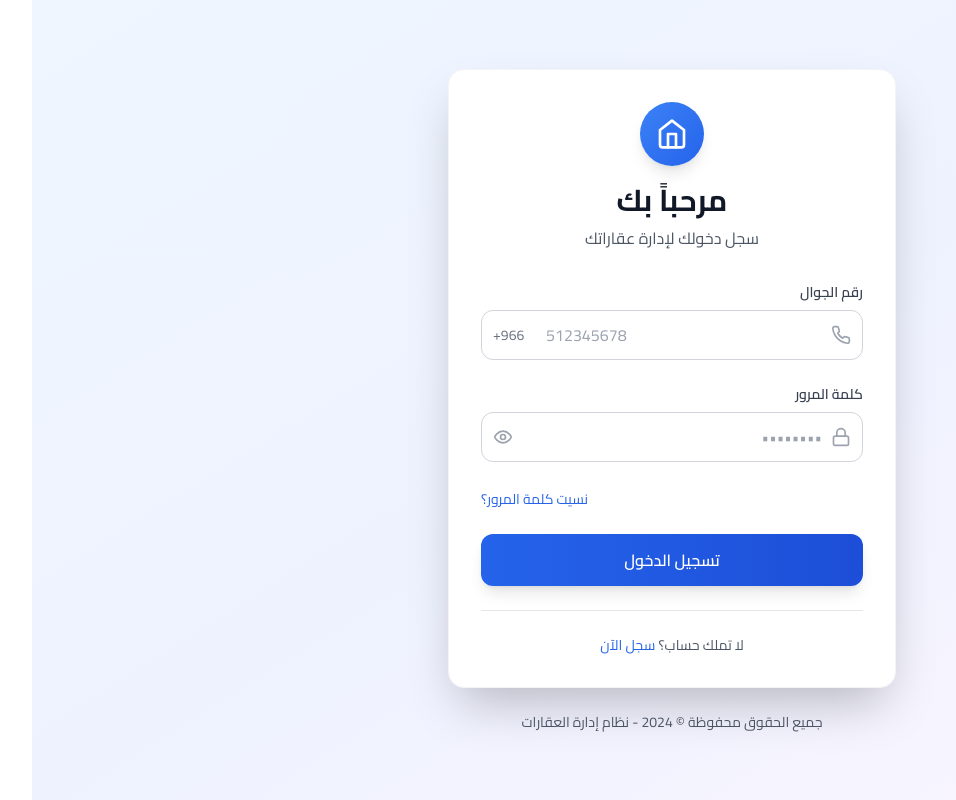
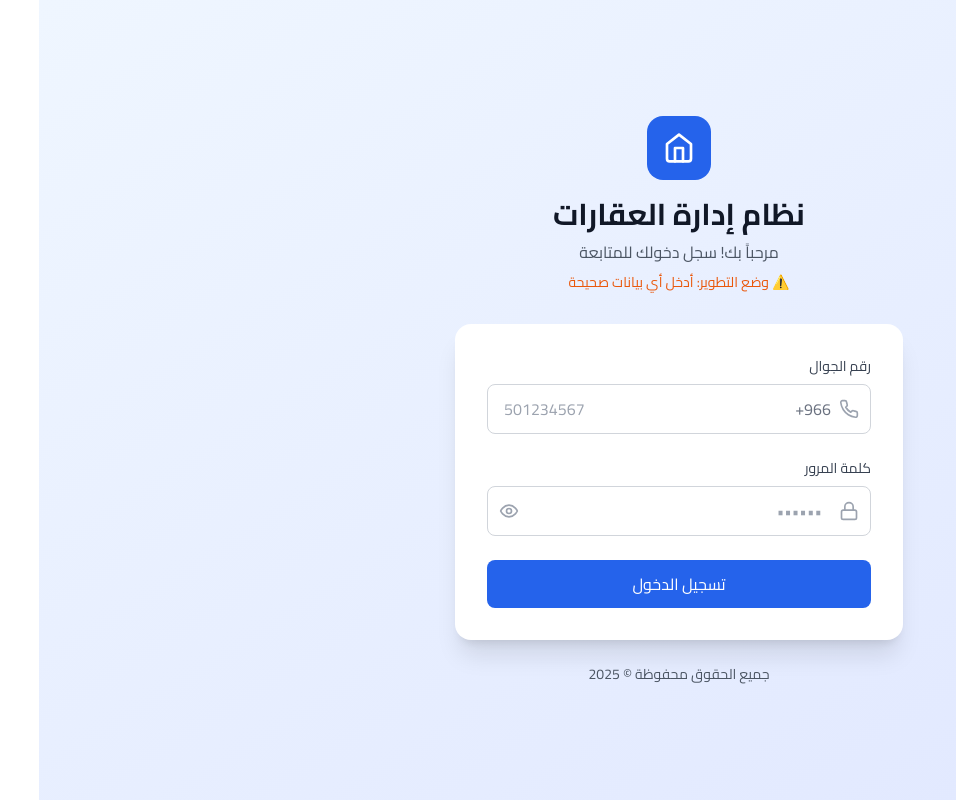
Before and after one commit to majed05718/Website, a Next.js app in the folder Web/: page /login in a window 1280 px wide. Shown: the whole page, without its empty margins (122-1078 px from the left). Built offline with nearby package versions, Linux system fonts and the light colour scheme; no server answers.

Commit message:
19/10/25

```diff
--- a/Web/src/app/login/page.tsx
+++ b/Web/src/app/login/page.tsx
@@ -7,7 +7,6 @@ import { zodResolver } from '@hookform/resolvers/zod'
 import * as z from 'zod'
 import { toast } from 'sonner'
 import { Eye, EyeOff, Phone, Lock, Home } from 'lucide-react'
-import api from '@/lib/api'
 import { useAuthStore } from '@/store/auth-store'
 
 const loginSchema = z.object({
@@ -34,157 +33,126 @@ export default function LoginPage() {
   const onSubmit = async (data: LoginForm) => {
     setIsLoading(true)
     try {
-      const response = await api.post('/auth/login', {
-        phone: `+966${data.phone}`,
-        password: data.password,
-      })
-
-      const { token, user } = response.data
+      // ⚠️ Development only - skip API validation
+      const mockUser = {
+        id: 'dev-user-123',
+        name: 'مستخدم تجريبي',
+        phone: data.phone,
+        role: 'manager',
+        officeId: 'dev-office-456'
+      }
+      const mockToken = 'dev-token-' + Date.now()
 
       // Save to Zustand store
-      setAuth(user, token)
+      setAuth(mockUser, mockToken)
 
       // Save to cookie for middleware
       if (typeof window !== 'undefined') {
-        document.cookie = `auth_token=${token}; path=/; max-age=${60 * 60 * 24 * 7}` // 7 days
+        document.cookie = `auth_token=${mockToken}; path=/; max-age=${60 * 60 * 24 * 7}` // 7 days
       }
 
-      toast.success('تم تسجيل الدخول بنجاح! 🎉')
-
-      setTimeout(() => {
-        router.push('/dashboard')
-      }, 500)
-    } catch (error: any) {
-      console.error('Login error:', error)
-      const message = error.response?.data?.message || 'خطأ في تسجيل الدخول. تحقق من البيانات وحاول مرة أخرى'
-      toast.error(message)
+      toast.success('تم تسجيل الدخول بنجاح')
+      router.push('/dashboard')
+    } catch (error) {
+      toast.error('حدث خطأ في تسجيل الدخول')
     } finally {
       setIsLoading(false)
     }
   }
 
   return (
-    <div className="min-h-screen flex items-center justify-center bg-gradient-to-br from-blue-50 via-indigo-50 to-purple-50 p-4">
-      <div className="w-full max-w-md">
-        {/* Card */}
-        <div className="bg-white rounded-2xl shadow-2xl p-8 border border-gray-100">
-          {/* Header */}
-          <div className="text-center mb-8">
-            <div className="inline-flex items-center justify-center w-16 h-16 bg-gradient-to-br from-blue-500 to-blue-600 rounded-full mb-4 shadow-lg">
-              <Home className="w-8 h-8 text-white" />
-            </div>
-            <h1 className="text-3xl font-bold text-gray-900 mb-2">مرحباً بك</h1>
-            <p className="text-gray-600">سجل دخولك لإدارة عقاراتك</p>
+    <div className="min-h-screen flex items-center justify-center bg-gradient-to-br from-blue-50 to-indigo-100 px-4" dir="rtl">
+      <div className="max-w-md w-full">
+        {/* Logo & Title */}
+        <div className="text-center mb-8">
+          <div className="inline-flex items-center justify-center w-16 h-16 bg-blue-600 rounded-2xl mb-4">
+            <Home className="w-8 h-8 text-white" />
           </div>
+          <h1 className="text-3xl font-bold text-gray-900 mb-2">
+            نظام إدارة العقارات
+          </h1>
+          <p className="text-gray-600">
+            مرحباً بك! سجل دخولك للمتابعة
+          </p>
+          <p className="text-sm text-orange-600 mt-2">
+            ⚠️ وضع التطوير: أدخل أي بيانات صحيحة
+          </p>
+        </div>
 
-          {/* Form */}
+        {/* Login Card */}
+        <div className="bg-white rounded-2xl shadow-xl p-8">
           <form onSubmit={handleSubmit(onSubmit)} className="space-y-6">
             {/* Phone Input */}
             <div>
-              <label className="block text-sm font-semibold text-gray-700 mb-2">
+              <label className="block text-sm font-medium text-gray-700 mb-2">
                 رقم الجوال
               </label>
               <div className="relative">
-                <div className="absolute inset-y-0 right-0 flex items-center pr-3 pointer-events-none">
-                  <Phone className="h-5 w-5 text-gray-400" />
-                </div>
-                <div className="absolute inset-y-0 left-0 flex items-center pl-3 pointer-events-none text-sm text-gray-500 font-medium">
-                  <span>966+</span>
+                <div className="absolute right-3 top-1/2 -translate-y-1/2 flex items-center gap-2 pointer-events-none">
+                  <Phone className="w-5 h-5 text-gray-400" />
+                  <span className="text-gray-500">966+</span>
                 </div>
                 <input
-                  type="text"
                   {...register('phone')}
-                  className="block w-full pr-10 pl-16 py-3 border border-gray-300 rounded-xl focus:ring-2 focus:ring-blue-500 focus:border-transparent transition-all text-left"
-                  placeholder="512345678"
-                  dir="ltr"
-                  maxLength={9}
+                  type="tel"
+                  placeholder="501234567"
+                  className="w-full pr-24 pl-4 py-3 border border-gray-300 rounded-lg focus:ring-2 focus:ring-blue-500 focus:border-transparent"
+                  disabled={isLoading}
                 />
               </div>
               {errors.phone && (
-                <p className="mt-2 text-sm text-red-600 flex items-center gap-1">
-                  <span>⚠️</span> {errors.phone.message}
-                </p>
+                <p className="mt-1 text-sm text-red-600">{errors.phone.message}</p>
               )}
             </div>
 
             {/* Password Input */}
             <div>
-              <label className="block text-sm font-semibold text-gray-700 mb-2">
+              <label className="block text-sm font-medium text-gray-700 mb-2">
                 كلمة المرور
               </label>
               <div className="relative">
-                <div className="absolute inset-y-0 right-0 flex items-center pr-3 pointer-events-none">
-                  <Lock className="h-5 w-5 text-gray-400" />
+                <div className="absolute right-3 top-1/2 -translate-y-1/2 pointer-events-none">
+                  <Lock className="w-5 h-5 text-gray-400" />
                 </div>
                 <input
+                  {...register('password')}
                   type={showPassword ? 'text' : 'password'}
-                  {...register('password')}
-                  className="block w-full pr-10 pl-10 py-3 border border-gray-300 rounded-xl focus:ring-2 focus:ring-blue-500 focus:border-transparent transition-all"
-                  placeholder="••••••••"
+                  placeholder="••••••"
+                  className="w-full pr-12 pl-12 py-3 border border-gray-300 rounded-lg focus:ring-2 focus:ring-blue-500 focus:border-transparent"
+                  disabled={isLoading}
                 />
                 <button
                   type="button"
                   onClick={() => setShowPassword(!showPassword)}
-                  className="absolute inset-y-0 left-0 flex items-center pl-3 hover:bg-gray-50 rounded-l-xl transition-colors"
+                  className="absolute left-3 top-1/2 -translate-y-1/2 text-gray-400 hover:text-gray-600"
+                  disabled={isLoading}
                 >
                   {showPassword ? (
-                    <EyeOff className="h-5 w-5 text-gray-400 hover:text-gray-600" />
+                    <EyeOff className="w-5 h-5" />
                   ) : (
-                    <Eye className="h-5 w-5 text-gray-400 hover:text-gray-600" />
+                    <Eye className="w-5 h-5" />
                   )}
                 </button>
               </div>
               {errors.password && (
-                <p className="mt-2 text-sm text-red-600 flex items-center gap-1">
-                  <span>⚠️</span> {errors.password.message}
-                </p>
+                <p className="mt-1 text-sm text-red-600">{errors.password.message}</p>
               )}
-            </div>
-
-            {/* Forgot Password */}
-            <div className="text-left">
-              <button
-                type="button"
-                className="text-sm text-blue-600 hover:text-blue-800 font-medium hover:underline transition-all"
-              >
-                نسيت كلمة المرور؟
-              </button>
             </div>
 
             {/* Submit Button */}
             <button
               type="submit"
               disabled={isLoading}
-              className="w-full bg-gradient-to-r from-blue-600 to-blue-700 text-white py-3.5 px-4 rounded-xl font-semibold hover:from-blue-700 hover:to-blue-800 focus:outline-none focus:ring-2 focus:ring-blue-500 focus:ring-offset-2 disabled:opacity-50 disabled:cursor-not-allowed transition-all shadow-lg hover:shadow-xl transform hover:scale-[1.02] active:scale-[0.98]"
+              className="w-full bg-blue-600 text-white py-3 rounded-lg font-medium hover:bg-blue-700 focus:ring-4 focus:ring-blue-200 disabled:opacity-50 disabled:cursor-not-allowed transition-colors"
             >
-              {isLoading ? (
-                <span className="flex items-center justify-center gap-2">
-                  <svg className="animate-spin h-5 w-5" viewBox="0 0 24 24">
-                    <circle className="opacity-25" cx="12" cy="12" r="10" stroke="currentColor" strokeWidth="4" fill="none" />
-                    <path className="opacity-75" fill="currentColor" d="M4 12a8 8 0 018-8V0C5.373 0 0 5.373 0 12h4zm2 5.291A7.962 7.962 0 014 12H0c0 3.042 1.135 5.824 3 7.938l3-2.647z" />
-                  </svg>
-                  جاري تسجيل الدخول...
-                </span>
-              ) : (
-                'تسجيل الدخول'
-              )}
+              {isLoading ? 'جاري تسجيل الدخول...' : 'تسجيل الدخول'}
             </button>
           </form>
-
-          {/* Divider */}
-          <div className="mt-6 pt-6 border-t border-gray-200">
-            <p className="text-center text-sm text-gray-600">
-              لا تملك حساب؟{' '}
-              <button className="text-blue-600 hover:text-blue-800 font-medium hover:underline">
-                سجل الآن
-              </button>
-            </p>
-          </div>
         </div>
 
         {/* Footer */}
-        <p className="text-center mt-6 text-sm text-gray-600">
-          جميع الحقوق محفوظة © 2024 - نظام إدارة العقارات
+        <p className="text-center text-sm text-gray-600 mt-6">
+          جميع الحقوق محفوظة © 2025
         </p>
       </div>
     </div>
--- a/Web/src/app/page.tsx
+++ b/Web/src/app/page.tsx
@@ -1,5 +1,6 @@
 import { redirect } from 'next/navigation'
 
 export default function Home() {
-  redirect('/login')
+  // Skip login - go directly to dashboard
+  redirect('/dashboard')
 }
```
